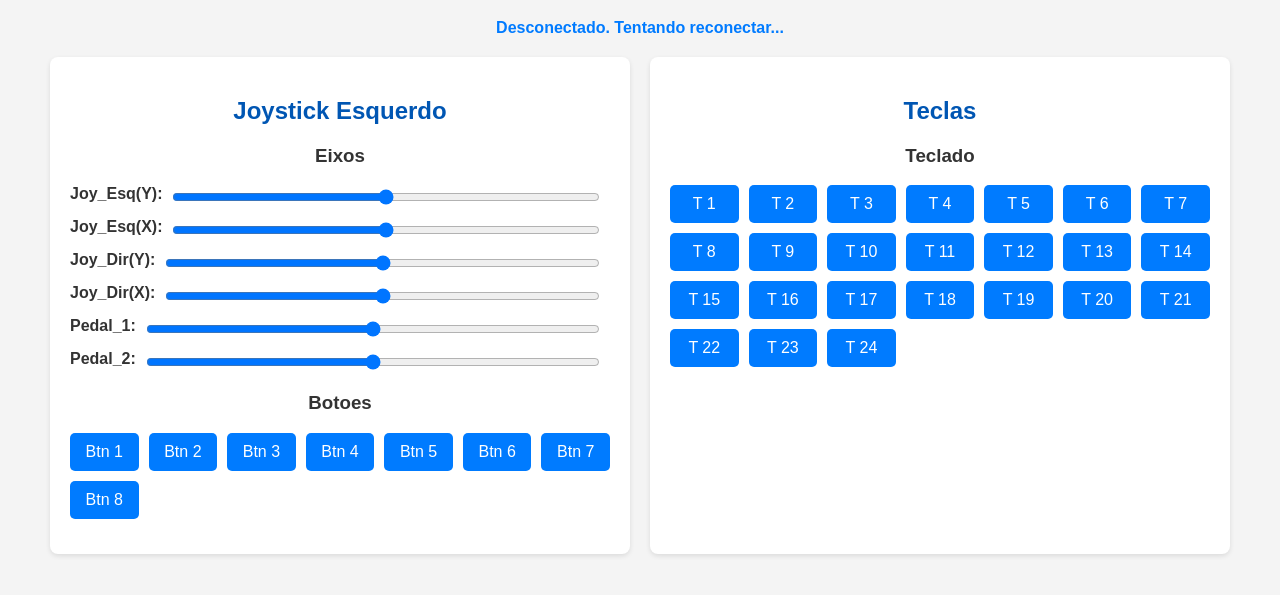
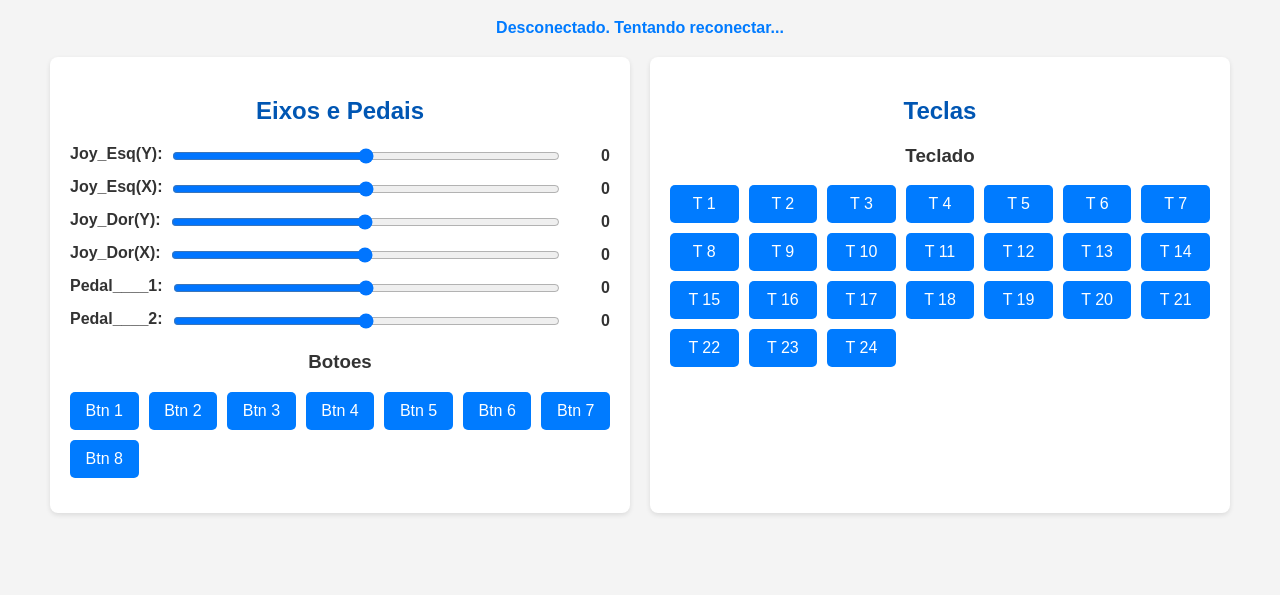
Before and after one commit to alessandroferreiracwb/Arduino, a plain HTML site: page websockt_16Bytes.html in a window 1280 px wide. Shown: the part 81-676 px from the top of the page. Drawn offline with Linux system fonts and the light colour scheme.

Commit message:
Update websockt_16Bytes.html

```diff
--- a/websockt_16Bytes.html
+++ b/websockt_16Bytes.html
@@ -77,6 +77,12 @@
       font-weight: bold;
       color: #007bff;
     }
+    .slider-value {
+      font-weight: bold;
+      margin-left: 10px;
+      min-width: 30px;
+      text-align: right;
+    }
   </style>
 </head>
 <body>
@@ -85,15 +91,38 @@
 
   <div class="container">
     <div class="joystick-panel">
-      <h2>Joystick Esquerdo</h2>
+      <h2>Eixos e Pedais</h2>
       <div class="joystick-axes">
-        <h3>Eixos</h3>
-        <div class="slider-container"><label>Joy_Esq(Y):</label><input type="range" id="jp_eixo1x" min="-100" max="100" value="0"></div>
-        <div class="slider-container"><label>Joy_Esq(X):</label><input type="range" id="jp_eixo2x" min="-100" max="100" value="0"></div>
-        <div class="slider-container"><label>Joy_Dir(Y):</label><input type="range" id="j2_eixo1x" min="-100" max="100" value="0"></div>
-        <div class="slider-container"><label>Joy_Dir(X):</label><input type="range" id="j2_eixo2x" min="-100" max="100" value="0"></div>
-        <div class="slider-container"><label>Pedal_1:</label><input type="range" id="jp_eixo6x" min="-100" max="100" value="0"></div>
-        <div class="slider-container"><label>Pedal_2:</label><input type="range" id="jp_eixo7x" min="-100" max="100" value="0"></div>
+        <div class="slider-container">
+          <label>Joy_Esq(Y):</label>
+          <input type="range" id="jp_eixo1x" min="-100" max="100" value="0">
+          <span id="val_jp_eixo1x" class="slider-value">0</span>
+        </div>
+        <div class="slider-container">
+          <label>Joy_Esq(X):</label>
+          <input type="range" id="jp_eixo2x" min="-100" max="100" value="0">
+          <span id="val_jp_eixo2x" class="slider-value">0</span>
+        </div>
+        <div class="slider-container">
+          <label>Joy_Dor(Y):</label>
+          <input type="range" id="j2_eixo1x" min="-100" max="100" value="0">
+          <span id="val_j2_eixo1x" class="slider-value">0</span>
+        </div>
+        <div class="slider-container">
+          <label>Joy_Dor(X):</label>
+          <input type="range" id="j2_eixo2x" min="-100" max="100" value="0">
+          <span id="val_j2_eixo2x" class="slider-value">0</span>
+        </div>
+        <div class="slider-container">
+          <label>Pedal____1:</label>
+          <input type="range" id="jp_eixo6x" min="-100" max="100" value="0">
+          <span id="val_jp_eixo6x" class="slider-value">0</span>
+        </div>
+        <div class="slider-container">
+          <label>Pedal____2:</label>
+          <input type="range" id="jp_eixo7x" min="-100" max="100" value="0">
+          <span id="val_jp_eixo7x" class="slider-value">0</span>
+        </div>
       </div>
       <div class="joystick-buttons">
         <h3>Botoes</h3>
@@ -122,7 +151,6 @@
 
   <script>
     // IMPORTANTE: SUBSTITUA 'SEU_IP_DO_ESP32' PELO ENDEREÇO IP REAL DO SEU ESP32
-    // Exemplo: var gateway = `ws://192.168.1.100:81/`;
     var gateway = `ws://10.0.0.11:81/`;
 
     var websocket;
@@ -143,33 +171,57 @@
     function onOpen(event) {
       console.log('Conexão WebSocket aberta');
       document.getElementById('status').innerText = 'Conectado ao ESP32!';
-      sendData(); // Envia o estado inicial ao conectar
+      sendData();
     }
 
     function onClose(event) {
       console.log('Conexão WebSocket fechada');
       document.getElementById('status').innerText = 'Desconectado. Tentando reconectar...';
-      setTimeout(initWebSocket, 2000); // Tenta reconectar após 2 segundos
+      setTimeout(initWebSocket, 2000);
     }
 
     function onMessage(event) {
       console.log("Mensagem do ESP32: " + event.data);
     }
 
+    // Função para mapear o valor do slider para o formato de "pontos" (0-31)
+    function mapToPoints(value) {
+      let absolute_value = Math.abs(value);
+      return Math.round(absolute_value / 100 * 31);
+    }
+
     // Função para coletar e enviar dados
     function sendData() {
+      // Cria um objeto para armazenar os dados dos eixos
+      let eixo_data = {
+          joyEsqY: parseFloat(document.getElementById('jp_eixo1x').value),
+          joyEsqX: parseFloat(document.getElementById('jp_eixo2x').value),
+          joyDirY: parseFloat(document.getElementById('j2_eixo1x').value),
+          joyDirX: parseFloat(document.getElementById('j2_eixo2x').value),
+          pedal1: parseFloat(document.getElementById('jp_eixo6x').value),
+          pedal2: parseFloat(document.getElementById('jp_eixo7x').value)
+      };
+
+      // Atualiza os valores de "pontos" na tela usando a nova função de mapeamento
+      document.getElementById('val_jp_eixo1x').innerText = mapToPoints(eixo_data.joyEsqY);
+      document.getElementById('val_jp_eixo2x').innerText = mapToPoints(eixo_data.joyEsqX);
+      document.getElementById('val_j2_eixo1x').innerText = mapToPoints(eixo_data.joyDirY);
+      document.getElementById('val_j2_eixo2x').innerText = mapToPoints(eixo_data.joyDirX);
+      document.getElementById('val_jp_eixo6x').innerText = mapToPoints(eixo_data.pedal1);
+      document.getElementById('val_jp_eixo7x').innerText = mapToPoints(eixo_data.pedal2);
+
       let data = {
         eixo_esq: {
-            y: parseFloat(document.getElementById('jp_eixo1x').value),
-            x: parseFloat(document.getElementById('jp_eixo2x').value)
+            y: eixo_data.joyEsqY,
+            x: eixo_data.joyEsqX
         },
         eixo_dir: {
-            y: parseFloat(document.getElementById('j2_eixo1x').value),
-            x: parseFloat(document.getElementById('j2_eixo2x').value)
+            y: eixo_data.joyDirY,
+            x: eixo_data.joyDirX
         },
         pedais: {
-            pedal1: parseFloat(document.getElementById('jp_eixo6x').value),
-            pedal2: parseFloat(document.getElementById('jp_eixo7x').value)
+            pedal1: eixo_data.pedal1,
+            pedal2: eixo_data.pedal2
         },
         botoes: {},
         teclas: {}
@@ -195,7 +247,7 @@
 
     // Adiciona listeners para os sliders (eixos)
     document.querySelectorAll('input[type="range"]').forEach(slider => {
-      slider.addEventListener('input', sendData); // Envia dados ao arrastar o slider
+      slider.addEventListener('input', sendData);
     });
 
     // Adiciona listeners para os botões e teclas
@@ -216,6 +268,14 @@
 
     // Envia dados periodicamente para garantir que o ESP32 receba atualizações
     setInterval(sendData, 500);
+
+    // Atualiza os valores na tela quando a página carrega
+    window.addEventListener('load', updateSliderValues);
+
+    function updateSliderValues() {
+      // Simplesmente chama sendData() que já atualiza os valores na tela
+      sendData();
+    }
   </script>
 </body>
 </html>
```
